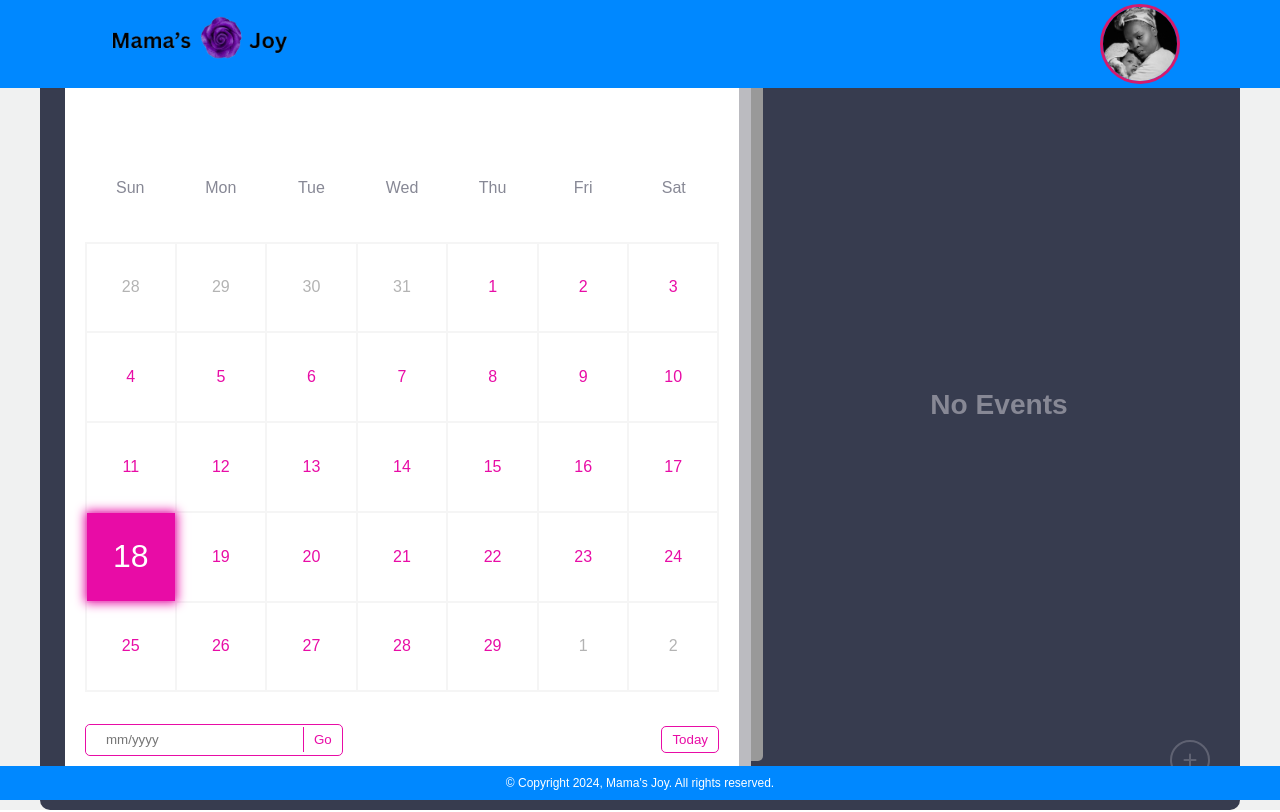
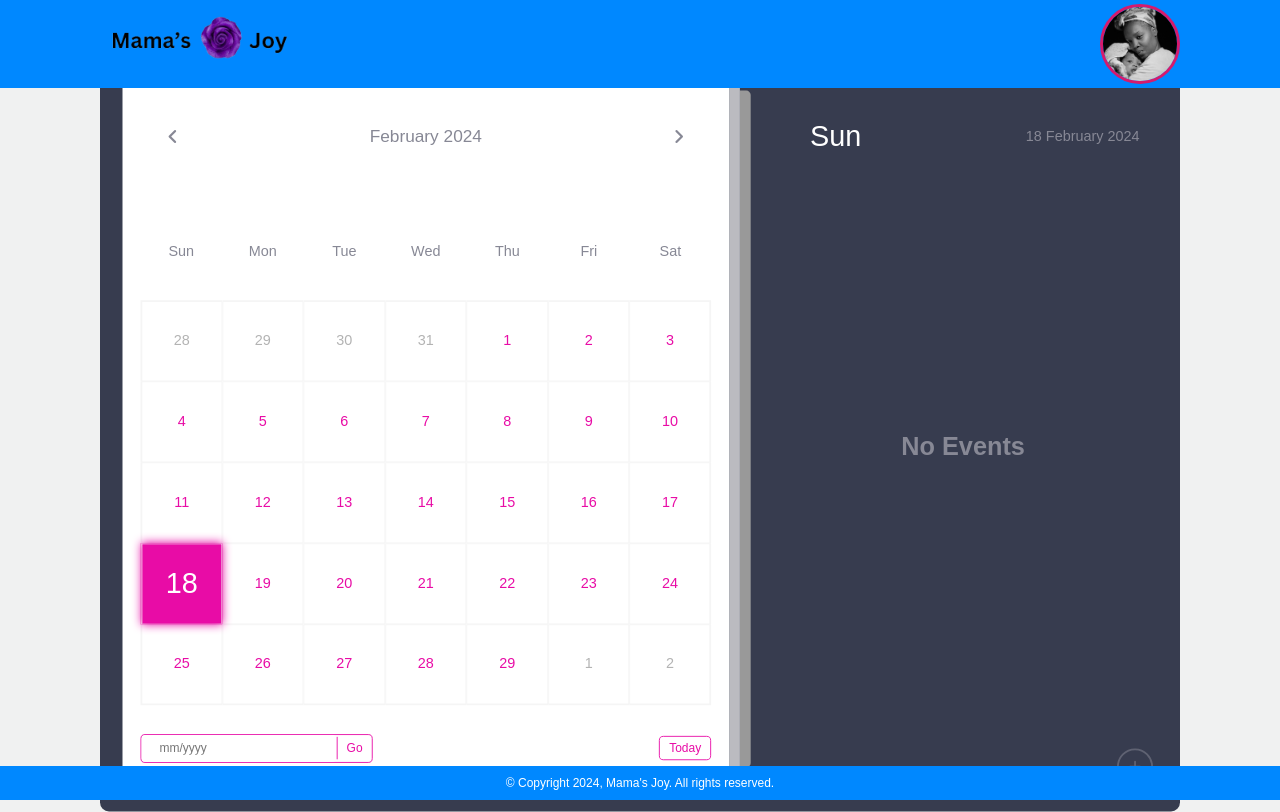
Before and after one commit to sathagesey33/Mama-s-Joy, a Flask app: page /templates/calender in a window 1280 px wide. Run offline with Flask 3, Linux system fonts and the light colour scheme.

Commit message:
position the calendar below the header

```diff
--- a/mamajoy/static/style/calender.css
+++ b/mamajoy/static/style/calender.css
@@ -30,10 +30,14 @@
     background-color: #e2e1dc;
   }
   .container {
+    margin-top: 5.5em;
+    transform: scale(0.9);
     position: relative;
     width: 1200px;
     min-height: 850px;
-    margin: 0 auto;
+    /* margin: 0 auto; */
+    margin-left: auto;
+    margin-right: auto;
     padding: 5px;
     color: #fff;
     display: flex;
```
